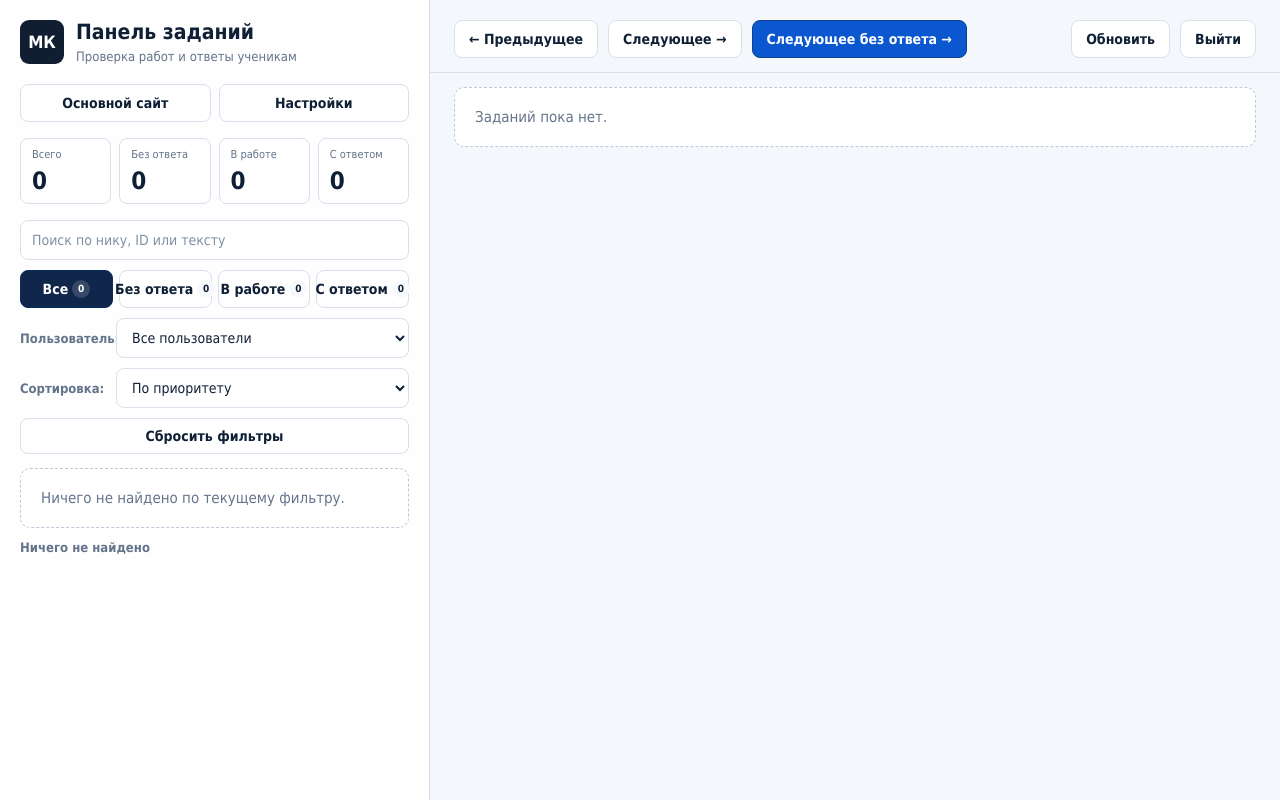
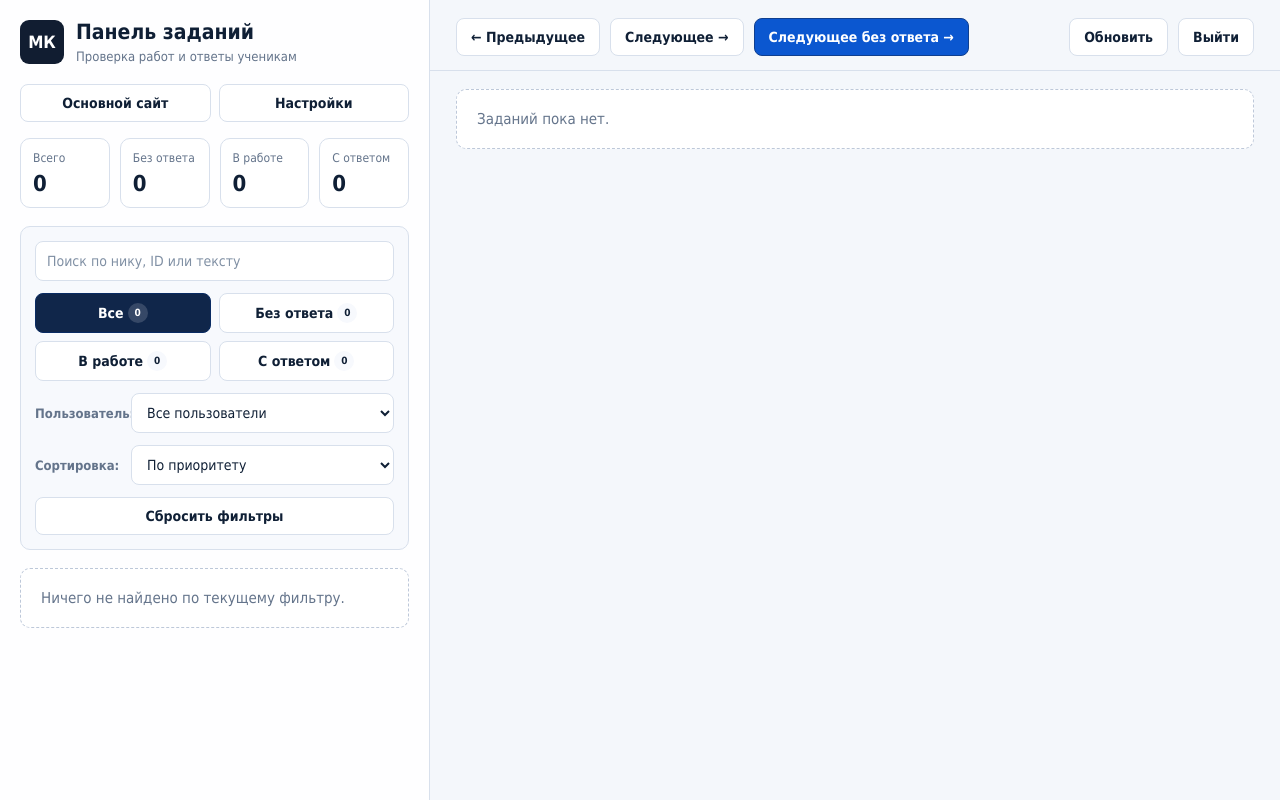
Before and after one commit to DenisGalkin/mcko, a Flask app: page /admin in a window 1280 px wide. Run offline with Flask 3, Linux system fonts and the light colour scheme; the visitor is signed in with stand-in values (Sample User, id 1); data comes from the database, SQL or seed files in the repository; data that the repository does not hold is empty.

Commit message:
Design fixes

```diff
--- a/app/static/css/admin-dashboard.css
+++ b/app/static/css/admin-dashboard.css
@@ -1306,40 +1306,41 @@ body {
 .admin_stats {
     display: grid;
     grid-template-columns: repeat(4, minmax(0, 1fr));
-    gap: 8px;
-    margin-bottom: 16px;
+    gap: 10px;
+    margin-bottom: 18px;
 }
 
 .admin_stat {
     min-width: 0;
-    padding: 10px 11px;
-    border: 1px solid var(--admin-border);
-    border-radius: 8px;
+    padding: 12px;
+    border: 1px solid var(--admin-border);
+    border-radius: 10px;
     background: var(--admin-panel);
 }
 
 .admin_stat span {
     display: block;
-    margin-bottom: 8px;
+    margin-bottom: 6px;
     color: var(--admin-muted);
-    font-size: 11px;
-    line-height: 1.1;
-    white-space: nowrap;
-    overflow: hidden;
-    text-overflow: ellipsis;
+    font-size: 12px;
+    line-height: 1.25;
 }
 
 .admin_stat strong {
     display: block;
     color: var(--admin-text);
-    font-size: 24px;
-    line-height: 1;
+    font-size: 22px;
+    line-height: 1.05;
 }
 
 .admin_filters {
     display: grid;
-    gap: 10px;
-    margin-bottom: 14px;
+    gap: 12px;
+    margin-bottom: 18px;
+    padding: 14px;
+    border: 1px solid var(--admin-border);
+    border-radius: 10px;
+    background: var(--admin-panel-soft);
 }
 
 .admin_search_row {
@@ -1367,8 +1368,9 @@ body {
 
 .admin_filter_row {
     display: grid;
-    grid-template-columns: repeat(4, minmax(0, 1fr));
-    gap: 6px;
+    grid-template-columns: repeat(2, minmax(0, 1fr));
+    gap: 8px;
+    min-width: 0;
 }
 
 .admin_filter_btn {
@@ -1376,23 +1378,28 @@ body {
     align-items: center;
     justify-content: center;
     gap: 4px;
-    min-height: 36px;
-    padding: 7px 5px;
+    width: 100%;
+    min-width: 0;
+    min-height: 38px;
+    padding: 8px 10px;
     border: 1px solid var(--admin-border);
     border-radius: 8px;
     background: #ffffff;
     color: var(--admin-text);
-    font-size: 11px;
+    font-size: 12px;
     font-weight: 800;
-    white-space: nowrap;
+    line-height: 1.2;
+    white-space: normal;
+    overflow-wrap: anywhere;
+    text-align: center;
 }
 
 .admin_filter_btn span {
     display: inline-flex;
     align-items: center;
     justify-content: center;
-    min-width: 18px;
-    height: 18px;
+    min-width: 20px;
+    height: 20px;
     border-radius: 999px;
     background: var(--admin-panel-soft);
     color: inherit;
@@ -1424,27 +1431,20 @@ body {
 
 .admin_reset_btn {
     width: 100%;
-    min-height: 36px !important;
-}
-
-.admin_list_meta {
-    margin: 12px 0 0;
-    color: var(--admin-muted);
-    font-size: 13px;
-    font-weight: 700;
+    min-height: 38px !important;
 }
 
 .admin_task_list {
     display: grid;
-    gap: 8px;
+    gap: 10px;
 }
 
 .admin_task_item {
     width: 100%;
     min-height: 0;
-    padding: 12px 18px;
-    border: 1px solid var(--admin-border);
-    border-radius: 8px;
+    padding: 14px 16px;
+    border: 1px solid var(--admin-border);
+    border-radius: 10px;
     background: #ffffff;
     color: var(--admin-text);
     text-align: left;
@@ -1599,7 +1599,7 @@ body {
 
 .admin_main {
     min-width: 0;
-    padding: 20px 24px;
+    padding: 22px 26px;
 }
 
 .admin_toolbar {
@@ -1610,8 +1610,8 @@ body {
     align-items: center;
     justify-content: space-between;
     gap: 16px;
-    margin: -20px -24px 14px;
-    padding: 20px 24px 14px;
+    margin: -22px -26px 18px;
+    padding: 18px 26px 14px;
     border-bottom: 1px solid var(--admin-border);
     background: rgba(244, 247, 251, 0.96);
 }
--- a/app/static/js/admin-dashboard.js
+++ b/app/static/js/admin-dashboard.js
@@ -2,7 +2,6 @@ const initialTasks = window.adminInitialTasks || [];
 const initialAiAllowed = window.adminInitialAiAllowed || [];
 
 const adminTaskList = document.getElementById("adminTaskList");
-const adminListMeta = document.getElementById("adminListMeta");
 const adminSearch = document.getElementById("adminSearch");
 const adminUserFilter = document.getElementById("adminUserFilter");
 const adminSort = document.getElementById("adminSort");
@@ -273,9 +272,6 @@ function renderUserFilter() {
 function renderTaskList() {
   const filtered = getFilteredTasks();
   adminTaskList.innerHTML = "";
-  adminListMeta.textContent = filtered.length
-    ? `Показано ${filtered.length} из ${state.tasks.length} заданий`
-    : "Ничего не найдено";
 
   if (!filtered.length) {
     adminTaskList.innerHTML = '<div class="admin_list_empty">Ничего не найдено по текущему фильтру.</div>';
@@ -398,9 +394,6 @@ function renderHeadingTags(task) {
     `<span class="admin_tag is-info">Приоритет: ${escapeHtml(task.task_priority)}</span>`,
     `<span class="admin_tag ${isTaskUserAiAllowed(task) ? "is-success" : "is-info"}">${isTaskUserAiAllowed(task) ? "AI разрешён" : "AI запрещён"}</span>`,
   ];
-  if (task.user_current_task) {
-    tags.push(`<span class="admin_tag is-info">Очередь ученика: №${escapeHtml(task.user_current_task)}</span>`);
-  }
   adminHeadingTags.innerHTML = tags.join("");
 }
 
--- a/app/templates/admin_dashboard.html
+++ b/app/templates/admin_dashboard.html
@@ -96,7 +96,6 @@
                 </div>
 
                 <div class="admin_task_list" id="adminTaskList"></div>
-                <div class="admin_list_meta" id="adminListMeta"></div>
             </aside>
 
             <main class="admin_main">
```
Also changed, not shown: other parts of app/static/css/admin-dashboard.css (+14 -14 lines).
